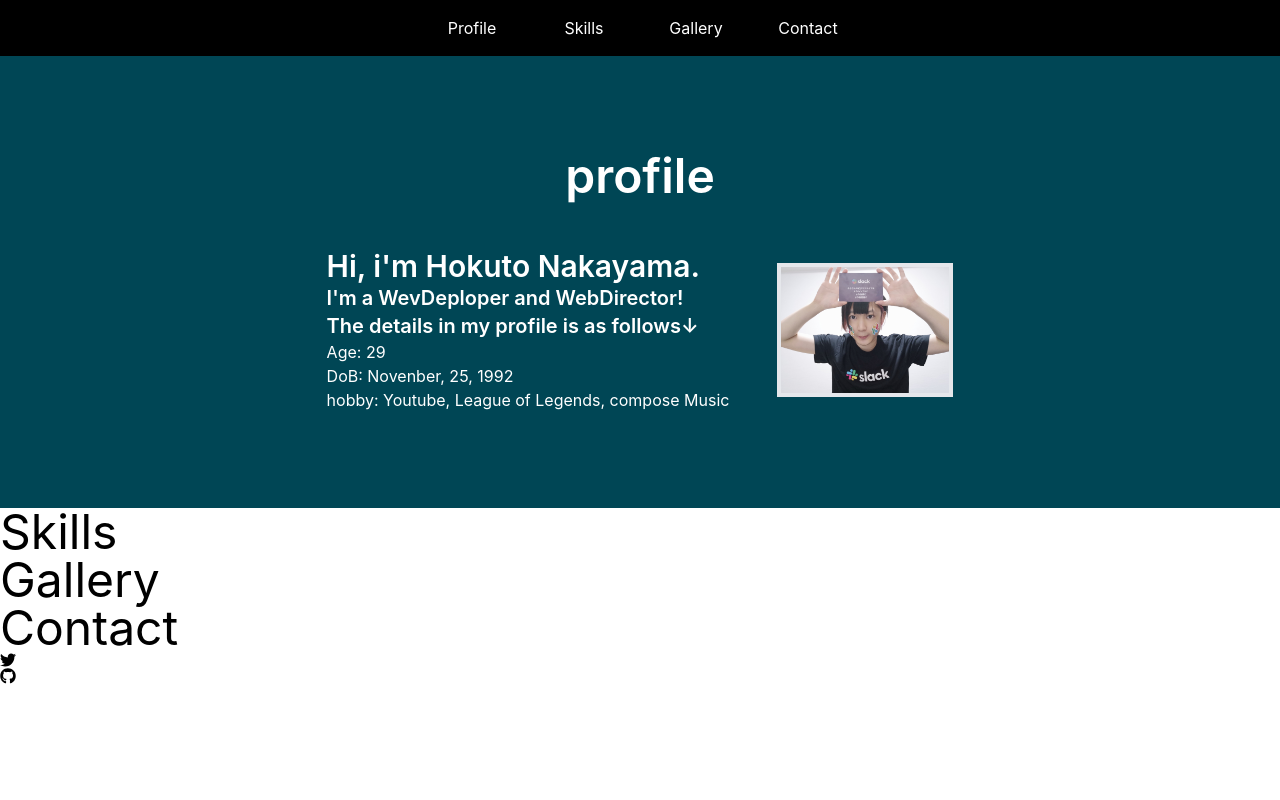
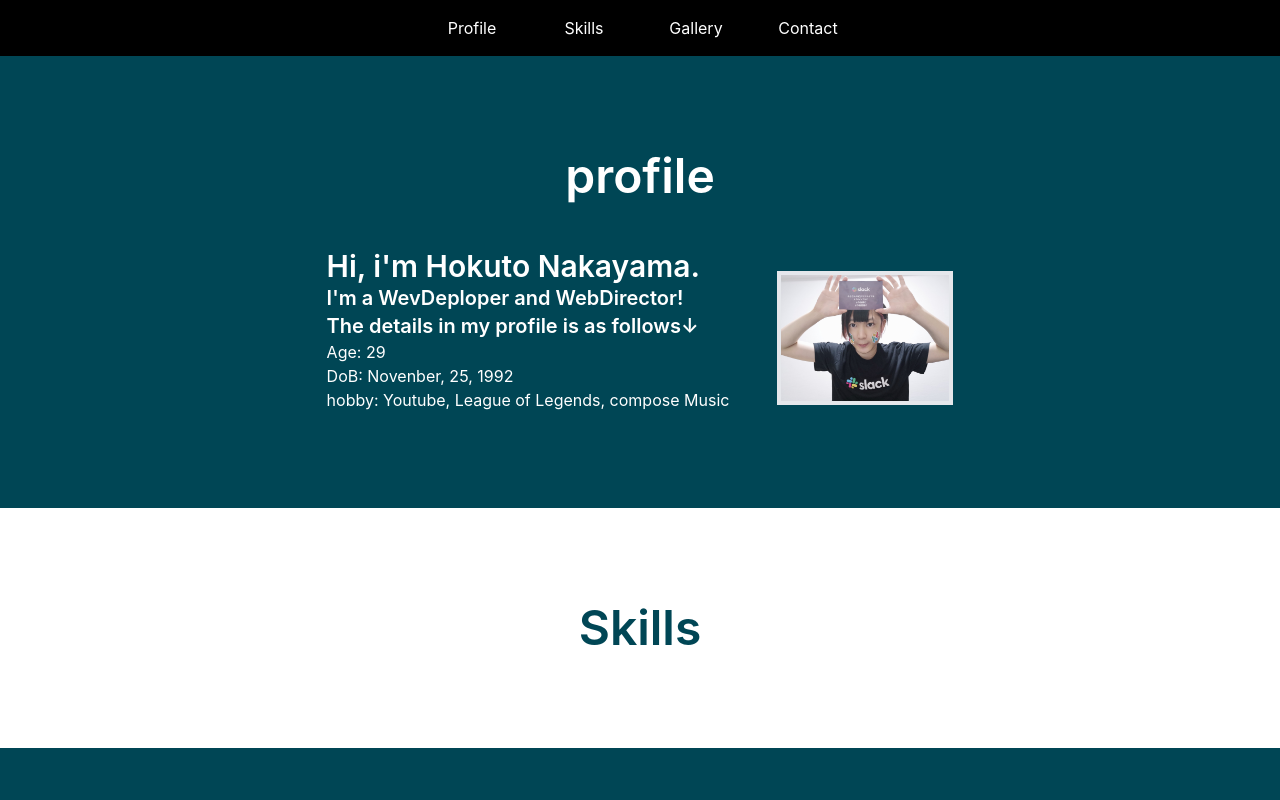
Before and after one commit to chanhoku/intro, a React (Create React App) app: page / in a window 1280 px wide. Shown: the top 800 px of the page. Built offline with nearby package versions, Linux system fonts and the light colour scheme.

Commit message:
#portfolio

```diff
--- a/src/components/Contact.jsx
+++ b/src/components/Contact.jsx
@@ -2,10 +2,8 @@ import {FaTwitter, FaGithub} from 'react-icons/fa';
 
 export const Contact = () => {
     return (
-      <div id="contact">
-        <h2 className="text-5xl">Contact</h2>
-        <FaTwitter />
-        <FaGithub />
-      </div>
+      <section id="contact" className="py-24 px-4 bg-white text-main">
+        <h2 className="text-5xl text-center font-semibold">contact</h2>
+      </section>
     );
   };
--- a/src/components/Gallery.jsx
+++ b/src/components/Gallery.jsx
@@ -1,7 +1,7 @@
 export const Gallery = () => {
     return(
-        <section id="gallery">
-            <h2 className="text-5xl">Gallery</h2>
-        </section>
+        <section id="gallery" className="py-24 px-4 bg-main text-white">
+        <h2 className="text-5xl text-center font-semibold">Gallery</h2>
+      </section>
     );
 };
--- a/src/components/Profile.jsx
+++ b/src/components/Profile.jsx
@@ -1,9 +1,9 @@
 import profileicon from "../images/profileicon.jpg";
 export const Profile = () => {
     return(
-        <section id="profile" className="py-24 bg-main text-white">
+        <section id="profile" className="py-24 px-4 bg-main text-white">
             <h2 className="text-5xl text-center font-semibold">profile</h2>
-            <div className="flex justify-center justify-items-center items-center mt-12">
+            <div className="flex justify-center justify-items-center items-center mt-12 flex-col md:flex-row">
                 <div>
                     <p className="text-3xl font-semibold">Hi, i'm Hokuto Nakayama.</p>
                     <p className="text-xl font-semibold">I'm a WevDeploper and WebDirector!<br />
@@ -11,9 +11,8 @@ export const Profile = () => {
                     <p>Age: 29<br />
                     DoB: Novenber, 25, 1992<br />
                     hobby: Youtube,  League of Legends, compose Music</p>
-
                 </div>
-                <div className="w-44 ml-12 border-4"><img src={profileicon} alt="profileicon"/></div>
+                <div className="mt-4 md:w-44 md:ml-12 border-4"><img src={profileicon} alt="profileicon"/></div>
             </div>
         </section>
     );
--- a/src/components/Skills.jsx
+++ b/src/components/Skills.jsx
@@ -1,7 +1,7 @@
 export const Skills = () => {
     return (
-      <section id="skills">
-          <h2 className="text-5xl">Skills</h2>
+      <section id="skills" className="py-24 px-4 bg-white text-main">
+        <h2 className="text-5xl text-center font-semibold">Skills</h2>
       </section>
     );
 };
```
